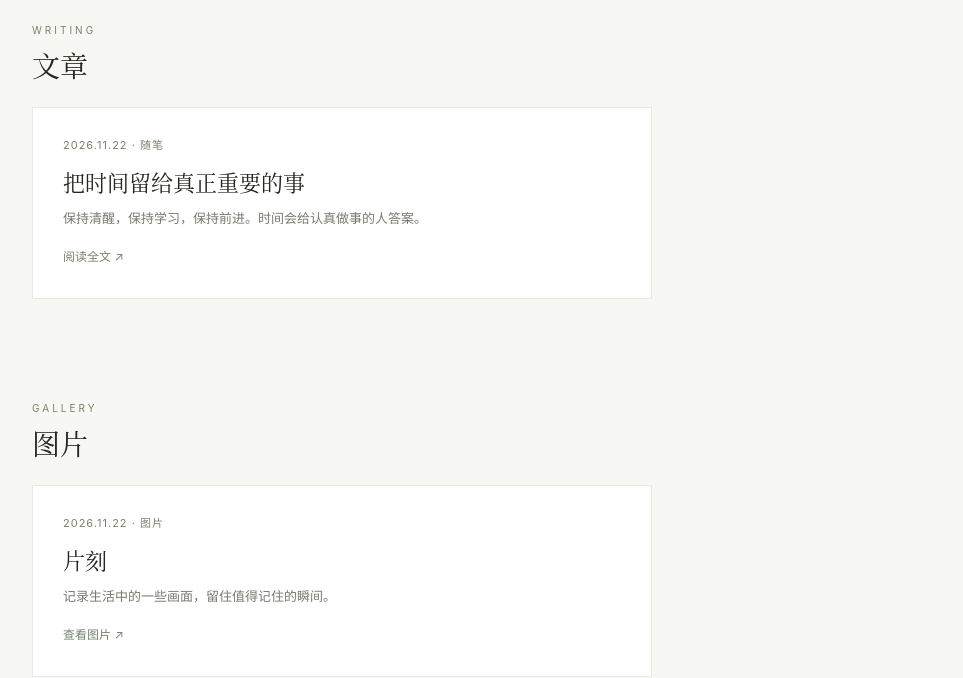
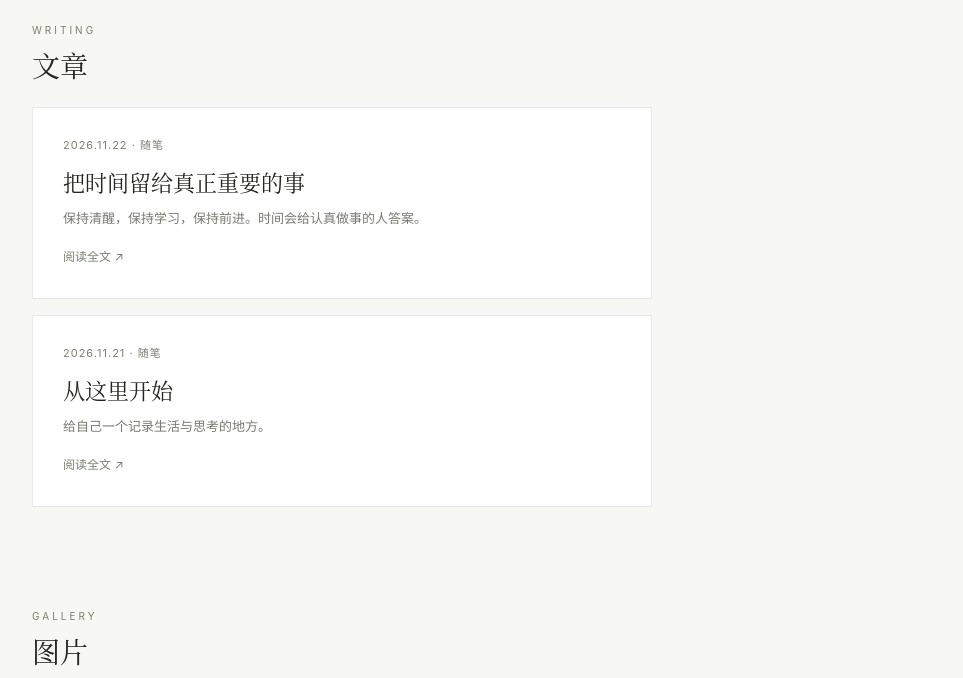
Before and after one commit to chengqipei888-glitch/my-personal-blog, a plain HTML site: page index.html in a window 1280 px wide. Shown: the part 131-809 px from the top of the page, without its empty margins (158-1121 px from the left). Drawn offline with Linux system fonts and the light colour scheme.

Commit message:
Restore original article to homepage

```diff
--- a/index.html
+++ b/index.html
@@ -33,6 +33,12 @@ a:focus-visible{outline:2px solid var(--accent);outline-offset:4px}
 <p>保持清醒，保持学习，保持前进。时间会给认真做事的人答案。</p>
 <a class="read" href="posts/first-post.html">阅读全文 ↗</a>
 </article>
+<article class="post" style="margin-top:16px">
+<div class="meta">2026.11.21 · 随笔</div>
+<h3>从这里开始</h3>
+<p>给自己一个记录生活与思考的地方。</p>
+<a class="read" href="posts/start-here.html">阅读全文 ↗</a>
+</article>
 </section>
 <section class="section" id="gallery">
 <div class="section-head"><div class="eyebrow">GALLERY</div><h2>图片</h2></div>
```
